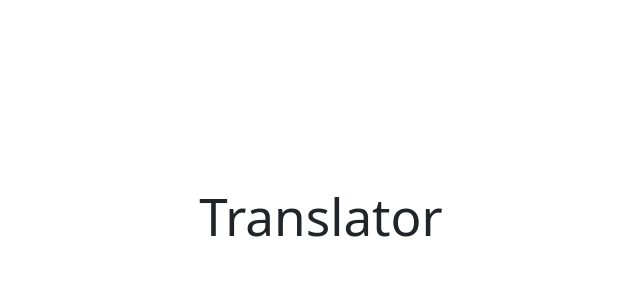
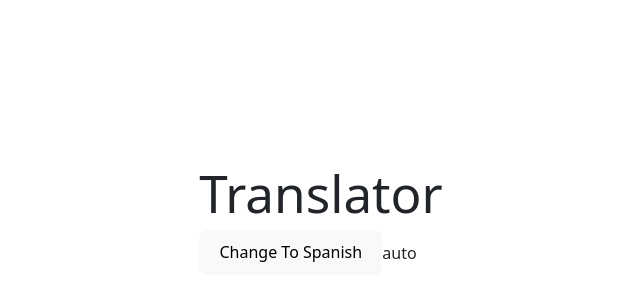
Before and after one commit to katiaku/translator, a React (Vite) app: page / in a window 1280 px wide. Shown: the part 180-480 px from the top of the page, without its empty margins (319-959 px from the left). Built offline with nearby package versions, Linux system fonts and the light colour scheme.

Commit message:
Add initial logic

```diff
--- a/src/App.tsx
+++ b/src/App.tsx
@@ -1,10 +1,17 @@
 import 'bootstrap/dist/css/bootstrap.min.css'
 import './App.css'
+import { useStore } from './hooks/useStore';
 
 function App() {
+
+  const { fromLanguage, setFromLanguage } = useStore();
   return (
     <div className='App'>
       <h1>Translator</h1>
+      <button onClick={() => {
+        setFromLanguage("es")
+      }}>Change To Spanish</button>
+      {fromLanguage}
     </div>
   )
 }
--- /dev/null
+++ b/src/hooks/useStore.ts
@@ -0,0 +1,98 @@
+import { useReducer } from 'react';
+import { Action, FromLanguage, Language, State } from '../types';
+
+const initialState: State = {
+    fromLanguage: "auto",
+    toLanguage: "en",
+    fromText: "",
+    result: "",
+    loading: false
+}
+
+function reducer(state: State, action: Action) {
+    const { type } = action;
+
+    if (type === "INTERCHANGE_LANGUAGES") {
+        return {
+        ...state,
+        fromLanguage: state.toLanguage,
+        toLanguage: state.fromLanguage
+        }
+    }
+
+    if (type === "SET_FROM_LANGUAGE") {
+        return {
+        ...state,
+        fromLanguage: action.payload
+        }
+    }
+
+    if (type === "SET_TO_LANGUAGE") {
+        return {
+        ...state,
+        toLanguage: action.payload
+        }
+    }
+
+    if (type === "SET_FROM_TEXT") {
+        return {
+        ...state,
+        loading: true,
+        fromText: action.payload,
+        result: ""
+        }
+    }
+
+    if (type === "SET_RESULT") {
+        return {
+        ...state,
+        loading: false,
+        result: action.payload
+        }
+    }
+
+    return state;
+}
+
+export function useStore() {
+    const [{
+        fromLanguage,
+        toLanguage,
+        fromText,
+        result,
+        loading
+    }, dispatch] = useReducer(reducer, initialState);
+
+    const interchangeLanguages = () => dispatch({
+        type: "INTERCHANGE_LANGUAGES"
+    });
+    const setFromLanguage = (payload: FromLanguage) => dispatch({
+        type: "SET_FROM_LANGUAGE",
+        payload
+    });
+    const setToLanguage = (payload: Language) => dispatch({
+        type: "SET_TO_LANGUAGE",
+        payload
+    });
+    const setFromText = (payload: string) => dispatch({
+        type: "SET_FROM_TEXT",
+        payload
+    });
+    const setResult = (payload: string) => dispatch({
+        type: "SET_RESULT",
+        payload
+    });
+
+    return {
+        fromLanguage,
+        toLanguage,
+        fromText,
+        result,
+        loading,
+        interchangeLanguages,
+        setFromLanguage,
+        setToLanguage,
+        setFromText,
+        setResult
+    }
+}
--- /dev/null
+++ b/src/types.ts
@@ -0,0 +1,34 @@
+import { AUTO_LANGUAGE, SUPPORTED_LANGUAGES } from "./constants";
+
+export type Language = keyof typeof SUPPORTED_LANGUAGES;
+export type AutoLanguage = typeof AUTO_LANGUAGE;
+export type FromLanguage = Language | AutoLanguage;
+
+export interface State {
+    fromLanguage: string,
+    toLanguage: string,
+    fromText: string,
+    result: string,
+    loading: boolean
+};
+
+export type Action =
+| {
+    type: "SET_FROM_LANGUAGE",
+    payload: string
+}
+| {
+    type: "INTERCHANGE_LANGUAGES"
+}
+| {
+    type: "SET_TO_LANGUAGE",
+    payload: string
+}
+| {
+    type: "SET_FROM_TEXT",
+    payload: string
+}
+| {
+    type: "SET_RESULT",
+    payload: string
+};
```
Also changed, not shown: src/constants.ts (added, +7 -0 lines).
